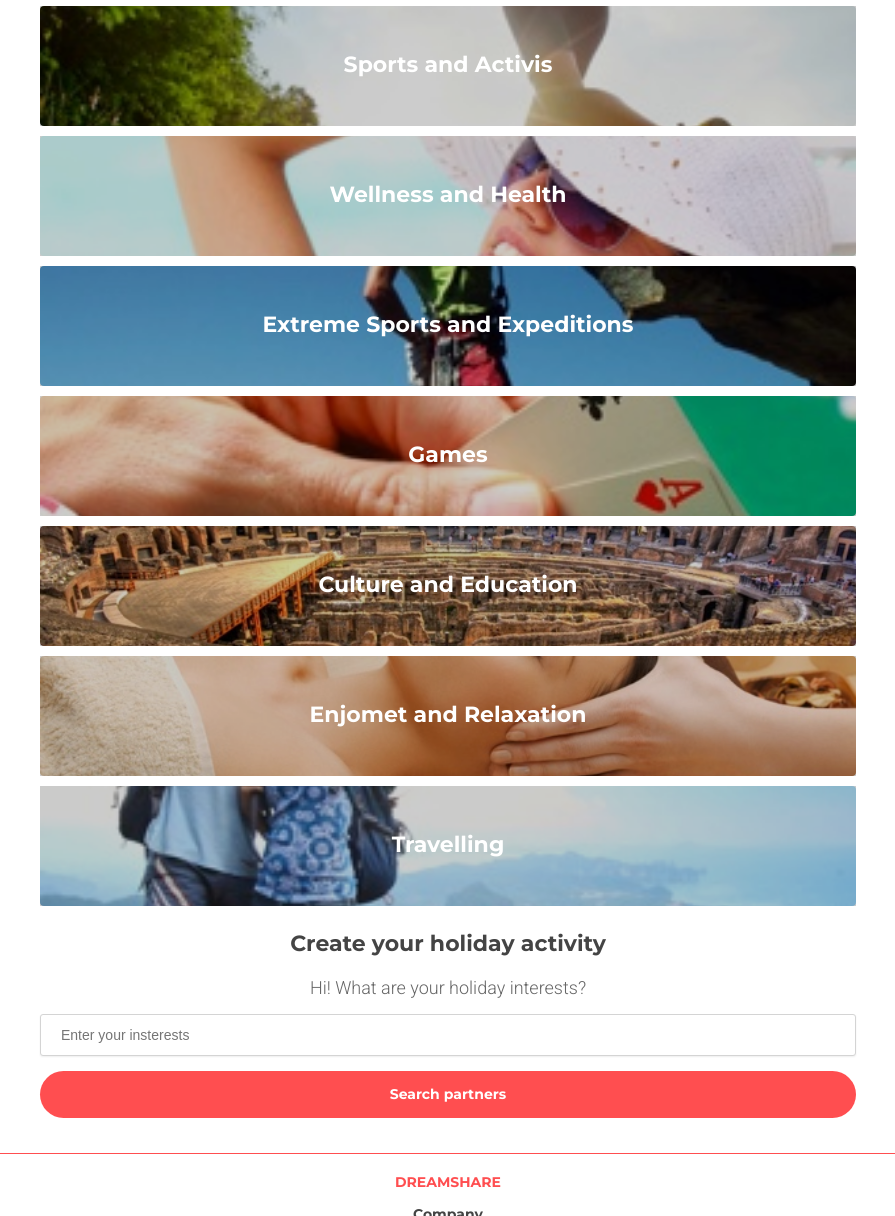
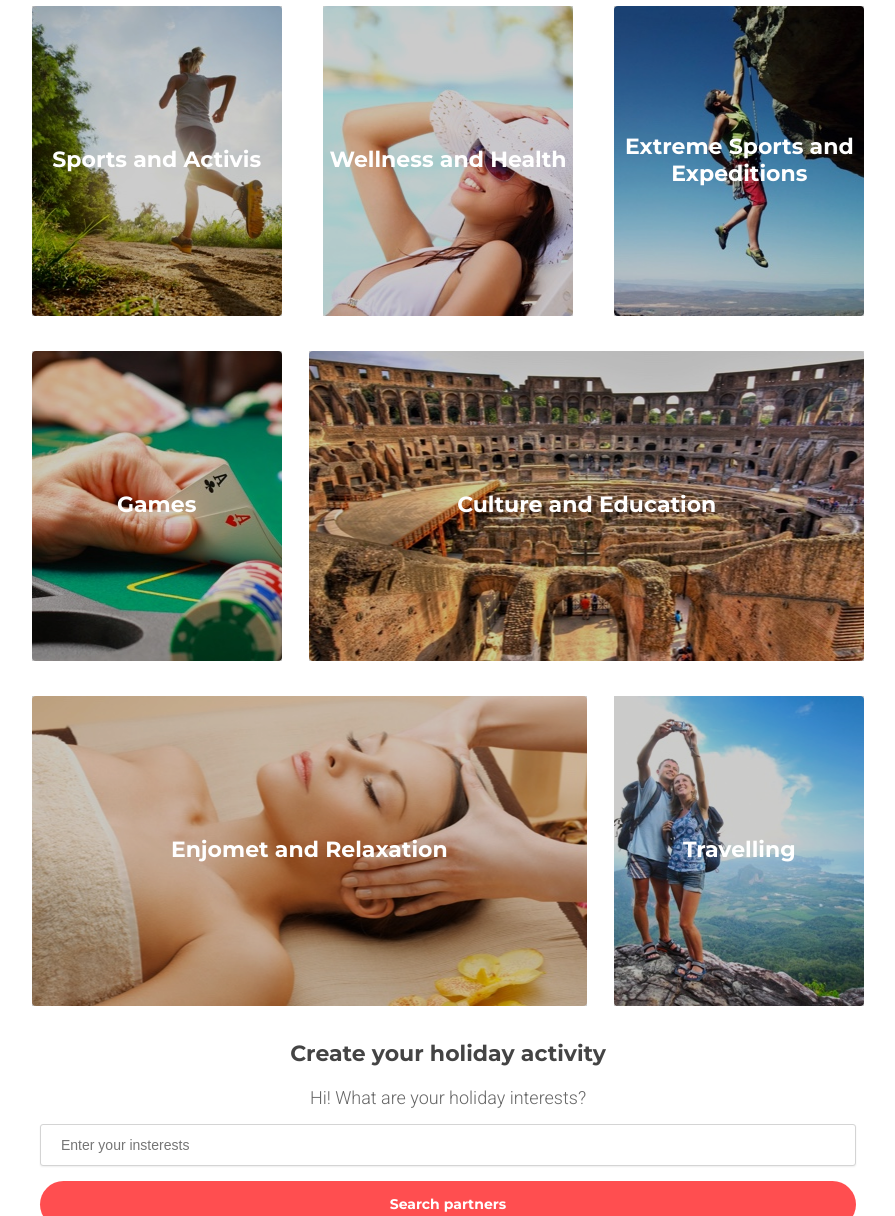
Before and after one commit to AngelaCPulido/Dreamshare-mobile, a plain HTML site: page index.html in a window 1280 px wide. Shown: the part 1360-2576 px from the top of the page, without its empty margins (192-1087 px from the left). Drawn offline with Linux system fonts and the light colour scheme.

Commit message:
activities
Desktop activities

```diff
--- a/css/main.css
+++ b/css/main.css
@@ -131,9 +131,8 @@ h3 { color: #444; font-family: 'Montserrat', sans-serif; font-weight: 700; font-
   .wrap { width: 70%; margin: 0 auto; padding: 0 3.125%; }
  .work-item{ padding: 0; height: 310px;}
 
+ #partners .btn { width: 40%; }
+
+ .activity-item { height: 310px; }
+
 }
-
-
-.displaynone{
-  display: none;
-}
--- a/index.html
+++ b/index.html
@@ -102,37 +102,40 @@
       <section id="activities">
         <div class="wrap">
           <h3>Discover holiday activity ideas</h3>
-          <ul>
-            <li class="activity-item sports border-item">
+          <ul class="row between">
+            <li class="col-35 activity-item sports border-item">
               <h4 class="alter-font"><a href="#" title="Sports and Activis">Sports and Activis</a></h4>
               <div class="darken-bg"></div>
             </li>
-            <li class="activity-item health border-item">
+            <li class="col-35 activity-item health border-item">
               <h4 class="alter-font"><a href="#" title="Wellness and Health">Wellness and Health</a></h4>
               <div class="darken-bg"></div>
             </li>
-            <li class="activity-item extreme border-item">
+            <li class="col-35 activity-item extreme border-item">
               <h4 class="alter-font"><a href="#" title="Extreme Sports and Expeditions">Extreme Sports and Expeditions</a></h4>
               <div class="darken-bg"></div>
             </li>
-            <li class="activity-item games border-item">
+          </ul>
+          <ul class="row between">
+            <li class="col-35 activity-item games border-item">
               <h4 class="alter-font"><a href="#" title="Games">Games</a></h4>
               <div class="darken-bg"></div>
             </li>
-            <li class="activity-item culture border-item">
+            <li class="col-8 activity-item culture border-item">
               <h4 class="alter-font"><a href="#" title="Culture and Education">Culture and Education</a></h4>
               <div class="darken-bg"></div>
             </li>
-            <li class="activity-item relax border-item">
+          </ul>
+          <ul class="row between">
+            <li class="col-8 activity-item relax border-item">
               <h4 class="alter-font"><a href="#" title="Enjomet and Relaxation">Enjomet and Relaxation</a></h4>
               <div class="darken-bg"></div>
             </li>
-            <li class="activity-item travelling border-item">
+             <li class="col-35 activity-item travelling border-item">
               <h4 class="alter-font"><a href="#" title="Travelling">Travelling</a></h4>
               <div class="darken-bg"></div>
             </li>
           </ul>
-
           <div id="interests">
             <h3>Create your holiday activity</h3>
             <p>Hi! What are your holiday interests?</p>
```
